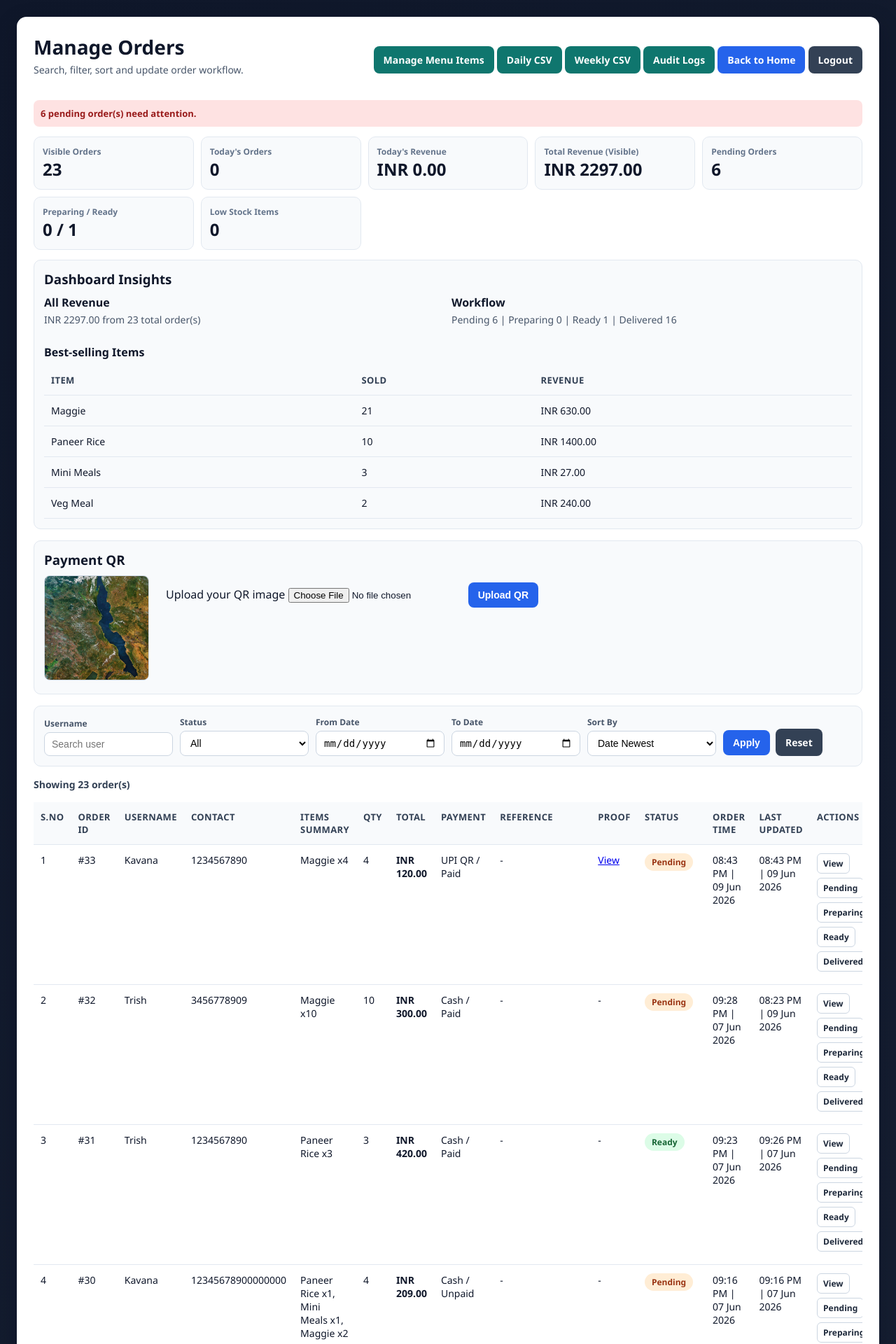
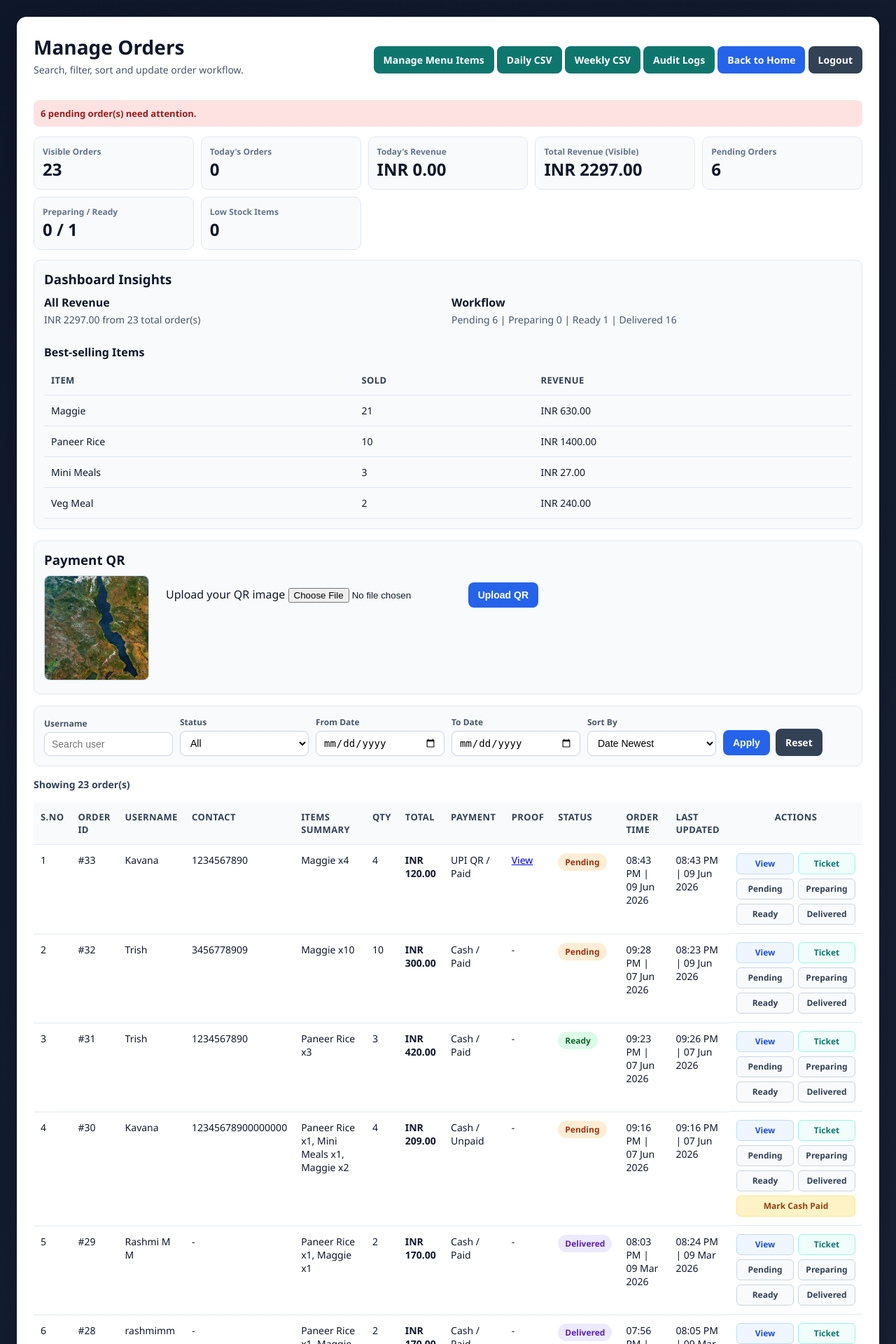
Before and after one commit to rashmimalikarjun/Order-management-system, a Flask app: page /admin in a window 1280 px wide. Shown: the top 1920 px of the page at 70% size. Run offline with Flask 3, Linux system fonts and the light colour scheme; a user stored in the database is signed in; data comes from the database, SQL or seed files in the repository.

Commit message:
Update admin.html

```diff
--- a/templates/admin.html
+++ b/templates/admin.html
@@ -140,6 +140,7 @@
       text-transform: uppercase;
       letter-spacing: 0.4px;
     }
+    th.actions-col { text-align: center; width: 190px; }
     .status-pill {
       padding: 4px 10px;
       border-radius: 999px;
@@ -151,20 +152,50 @@
     .status-preparing { background: #dbeafe; color: #1e3a8a; }
     .status-ready { background: #dcfce7; color: #166534; }
     .status-delivered { background: #ede9fe; color: #5b21b6; }
+    .actions {
+      display: grid;
+      grid-template-columns: repeat(2, minmax(74px, 1fr));
+      gap: 6px;
+      min-width: 176px;
+    }
     .actions a {
       text-decoration: none;
-      margin-right: 6px;
-      margin-bottom: 6px;
-      display: inline-block;
+      display: inline-flex;
+      align-items: center;
+      justify-content: center;
+      min-height: 30px;
       border: 1px solid #cbd5e1;
       color: #1e293b;
       border-radius: 6px;
-      padding: 5px 8px;
+      padding: 6px 8px;
       font-size: 12px;
       font-weight: 600;
       background: #fff;
+      line-height: 1.15;
+      text-align: center;
+      white-space: nowrap;
     }
     .actions a:hover { border-color: #2563eb; color: #2563eb; }
+    .actions .detail-link {
+      background: #eff6ff;
+      border-color: #bfdbfe;
+      color: #1d4ed8;
+    }
+    .actions .ticket-link {
+      background: #f0fdfa;
+      border-color: #99f6e4;
+      color: #0f766e;
+    }
+    .actions .status-link {
+      background: #f8fafc;
+      color: #334155;
+    }
+    .actions .cash-link {
+      grid-column: 1 / -1;
+      background: #fef3c7;
+      border-color: #fde68a;
+      color: #92400e;
+    }
     .empty {
       padding: 20px;
       border: 1px dashed #cbd5e1;
@@ -354,12 +385,11 @@
             <th>Qty</th>
             <th>Total</th>
             <th>Payment</th>
-            <th>Reference</th>
             <th>Proof</th>
             <th>Status</th>
             <th>Order Time</th>
             <th>Last Updated</th>
-            <th>Actions</th>
+            <th class="actions-col">Actions</th>
           </tr>
           {% for order in orders %}
             <tr>
@@ -371,7 +401,6 @@
               <td>{{ order.quantity }}</td>
               <td><strong>INR {{ '%.2f'|format(order.total_price or 0) }}</strong></td>
               <td>{{ order.payment_method }} / {{ order.payment_status }}</td>
-              <td>{{ order.payment_reference or '-' }}</td>
               <td>
                 {% if order.payment_proof_path %}
                   <a href="{{ url_for('static', filename=order.payment_proof_path) }}" target="_blank">View</a>
@@ -385,13 +414,14 @@
               <td>{{ order.time }}</td>
               <td>{{ order.status_time }}</td>
               <td class="actions">
-                <a href="{{ url_for('admin_order_detail', order_id=order.id) }}">View</a>
-                <a href="{{ url_for('update_status', order_id=order.id, status='Pending') }}">Pending</a>
-                <a href="{{ url_for('update_status', order_id=order.id, status='Preparing') }}">Preparing</a>
-                <a href="{{ url_for('update_status', order_id=order.id, status='Ready') }}">Ready</a>
-                <a href="{{ url_for('update_status', order_id=order.id, status='Delivered') }}">Delivered</a>
+                <a class="detail-link" href="{{ url_for('admin_order_detail', order_id=order.id) }}">View</a>
+                <a class="ticket-link" href="{{ url_for('kitchen_ticket', order_id=order.id) }}" target="_blank">Ticket</a>
+                <a class="status-link" href="{{ url_for('update_status', order_id=order.id, status='Pending') }}">Pending</a>
+                <a class="status-link" href="{{ url_for('update_status', order_id=order.id, status='Preparing') }}">Preparing</a>
+                <a class="status-link" href="{{ url_for('update_status', order_id=order.id, status='Ready') }}">Ready</a>
+                <a class="status-link" href="{{ url_for('update_status', order_id=order.id, status='Delivered') }}">Delivered</a>
                 {% if order.payment_method == 'Cash' and order.payment_status != 'Paid' %}
-                  <a href="{{ url_for('mark_cash_paid', order_id=order.id) }}">Mark Cash Paid</a>
+                  <a class="cash-link" href="{{ url_for('mark_cash_paid', order_id=order.id) }}">Mark Cash Paid</a>
                 {% endif %}
               </td>
             </tr>
```
